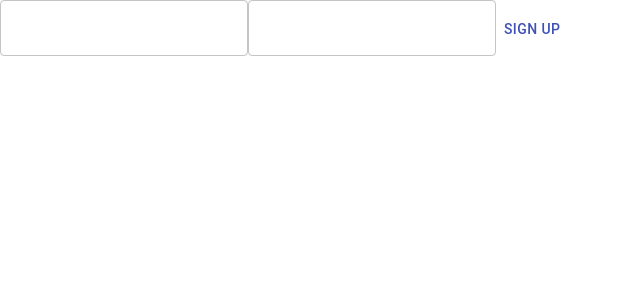
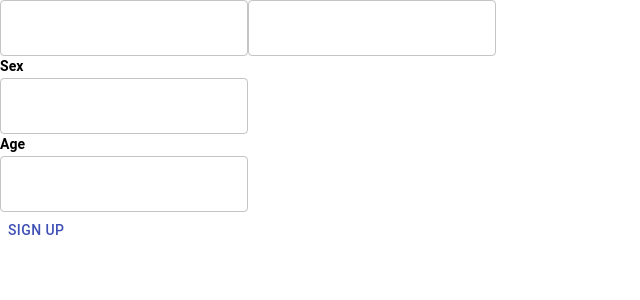
Before and after one commit to yuchenliu15/meddit, a React (Create React App) app in the folder frontend/: page /signup in a window 1280 px wide. Shown: the top 300 px of the page, without its empty margins (0-640 px from the left). Built offline with nearby package versions, Linux system fonts and the light colour scheme.

Commit message:
signup form

```diff
--- a/frontend/src/pages/Signup.jsx
+++ b/frontend/src/pages/Signup.jsx
@@ -1,4 +1,6 @@
 import React, {useState } from 'react';
+import {Typography, Box} from '@material-ui/core';
+
 import { OutlinedInput, Button } from '@material-ui/core';
 import axios from 'axios'
 import { useCookies } from 'react-cookie';
@@ -7,16 +9,24 @@ import { useHistory } from "react-router-dom";
 export default ({updateUser}) => {
     const [username, setUsername] = useState('');
     const [password, setPassword] = useState('');
+    const [sex, setSex] = useState('');
+    const [age, setAge] = useState('');
+
     const [token, setToken] = useCookies(['auth_token']);
     const history = useHistory();
 
     const onUsernameChange = (e) => { setUsername(e.target.value)}
     const onPasswordChange = (e) => { setPassword(e.target.value)}
+    const onSexChange = (e) => { setSex(e.target.value)}
+    const onAgeChange = (e) => { setAge(e.target.value)}
+
     const onClick = () => {
         axios.post('http://localhost:3000/users/create',
             {
                 username,
-                password
+                password,
+                sex,
+                age
             }).then((res) => {
                 updateUser({id: username})
                 setToken('auth_token', res.data)
@@ -29,6 +39,27 @@ export default ({updateUser}) => {
         <div>
             <OutlinedInput onChange={onUsernameChange} type="text" />
             <OutlinedInput onChange={onPasswordChange} type="password" />
+
+            <br></br>
+
+            <Typography variant = 'subtitle2'>
+                <Box fontWeight = 'bold'>
+                    Sex
+                </Box>
+            </Typography>
+            <OutlinedInput onChange={onSexChange} type="text" />
+
+            <br></br>
+
+            <Typography variant = 'subtitle2'>
+                <Box fontWeight = 'bold'>
+                    Age
+                </Box>
+            </Typography>
+            <OutlinedInput onChange={onAgeChange} type="number" />
+
+            <br></br>
+
             <Button onClick={onClick} color="primary">sign up</Button>
         </div>
 
```
